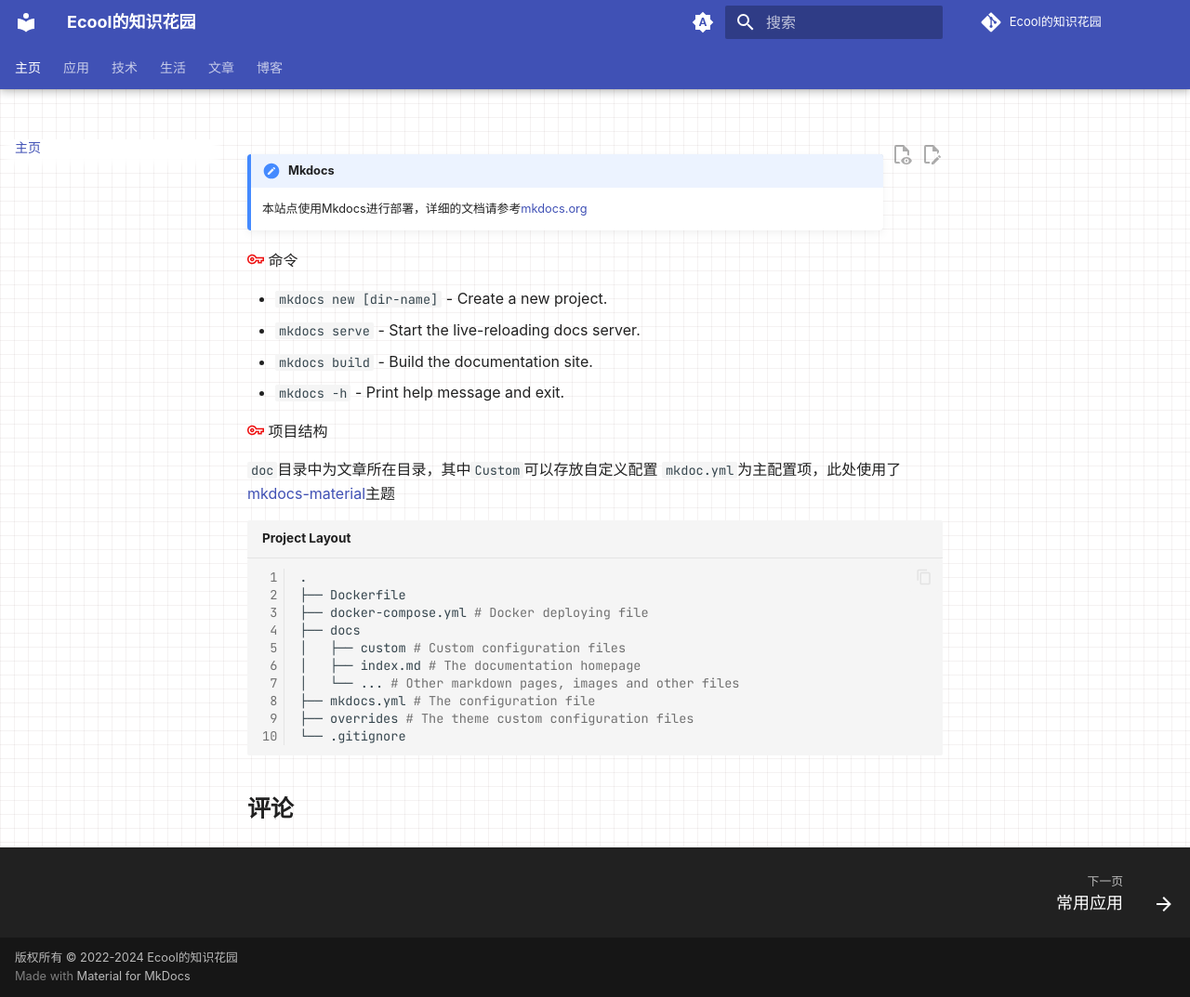
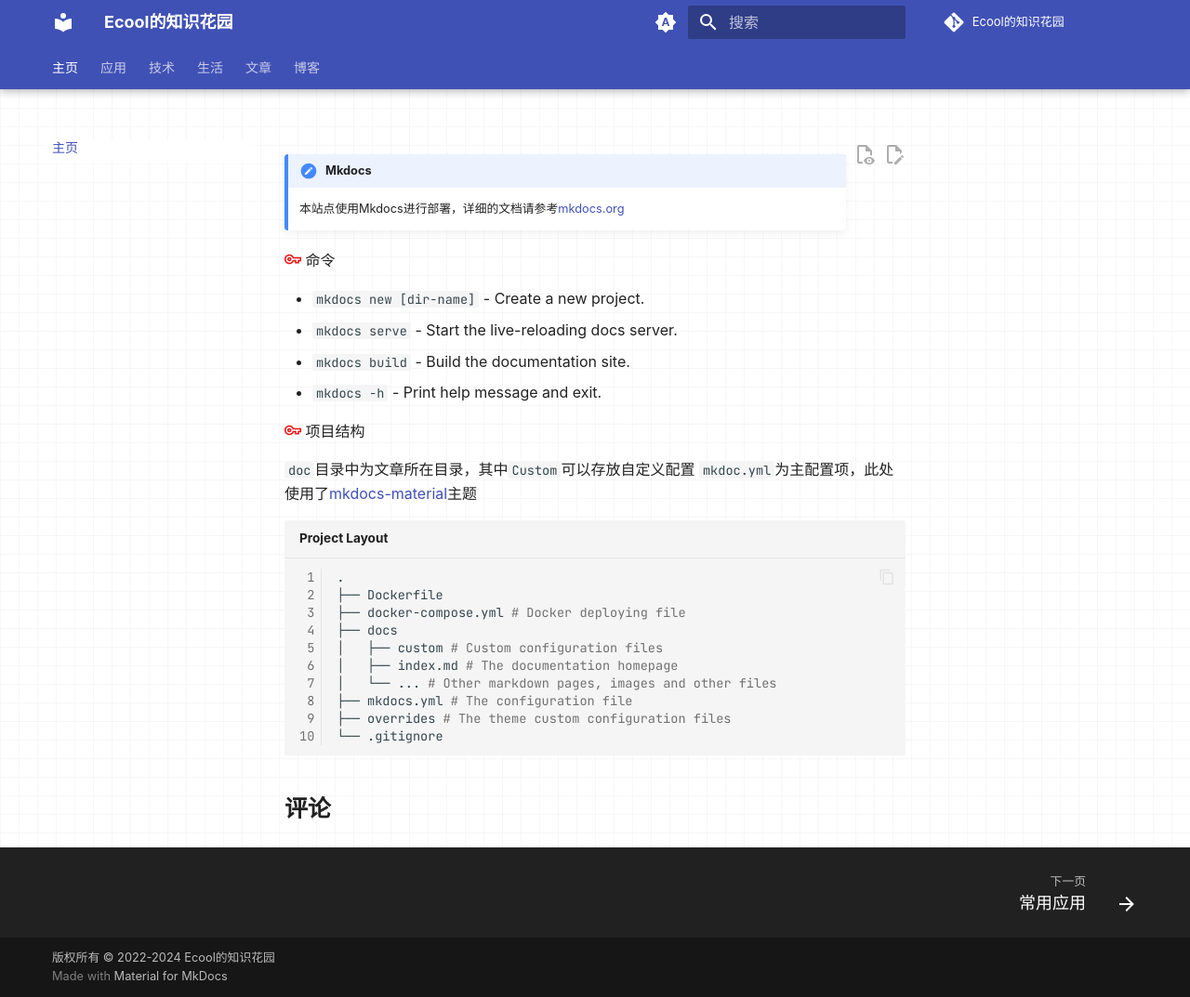
Before and after one commit to jygzyc/notes, an MkDocs documentation site: the page built from docs/index.md, in a window 1280 px wide and 1073 px high. Shown: the whole window at 93% size. Built offline with MkDocs 1.6.1 and Material for MkDocs 9.7.7, drawn with Linux system fonts in a browser that asks for light colours; nearby versions of some CDN libraries; some web fonts are replaced; comment, search, counter and statistics services are not loaded.

Commit message:
20240325 CI update

```diff
--- a/mkdocs.yml
+++ b/mkdocs.yml
@@ -93,12 +93,14 @@
   - footnotes
   - def_list
   - md_in_html
+  - meta
   - toc:
       permalink: true
 
 # Additional configuration
 extra_javascript:
   - js/extra.js
+  - js/mathjax.js
   - https://polyfill.io/v3/polyfill.min.js?features=es6
   - https://cdn.jsdelivr.net/npm/mathjax@3/es5/tex-mml-chtml.js
   - https://cdnjs.cloudflare.com/ajax/libs/highlight.js/10.7.2/highlight.min.js
@@ -110,6 +112,14 @@
 plugins:
   - awesome-pages:
       strict: false
+  - git-revision-date-localized:
+      type: date
+      timezone: Asia/Shanghai
+      enable_creation_date: true
+      exclude:
+        - blog/archive/*
+        - blog/category/*
+        - index.md
   - search:
       lang:
         - en
@@ -128,5 +138,6 @@
       archive: true
       categories: true
 
+
 hooks:
   - hook.py
--- a/overrides/css/extra.css
+++ b/overrides/css/extra.css
@@ -5,8 +5,8 @@
 
 /* Grid background */
 .md-main {
-    background-image: linear-gradient(rgba(50,0,0,0.05) 1px,transparent 0),linear-gradient(90deg,rgba(50,0,0,0.05) 1px,transparent 0);
-    background-size: 15px 15px;
+    background-image: linear-gradient(rgba(50,0,0,0.03) 1px,transparent 0),linear-gradient(90deg,rgba(50,0,0,0.03) 1px,transparent 0);
+    background-size: 20px 20px;
 }
 
 /* Code Highlight */
@@ -22,7 +22,7 @@
 
 /* Content width */
 .md-grid {
-    max-width: 1440px;
+    max-width: 1200px;
 }
 
 /* Font Settings */
```
Also changed, not shown: 2 other files.
